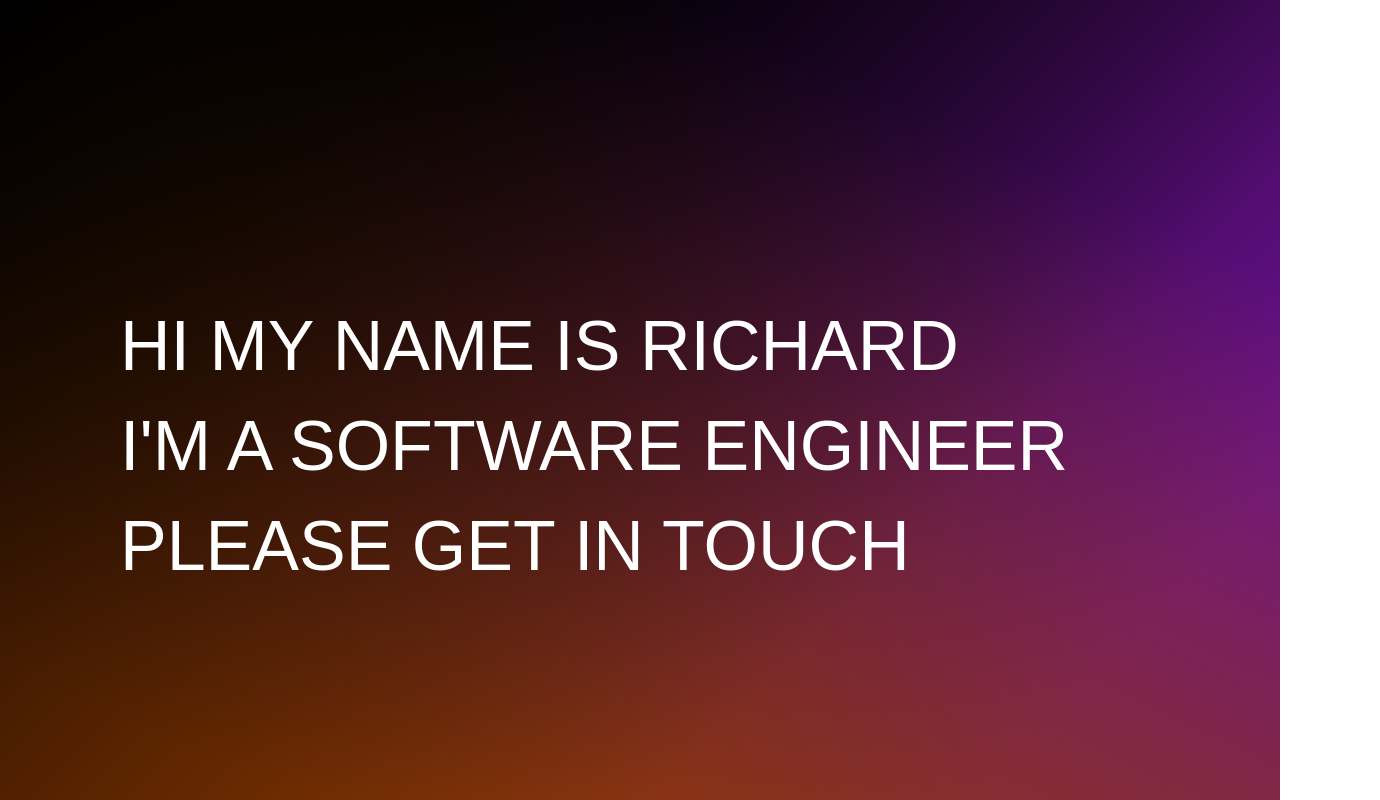
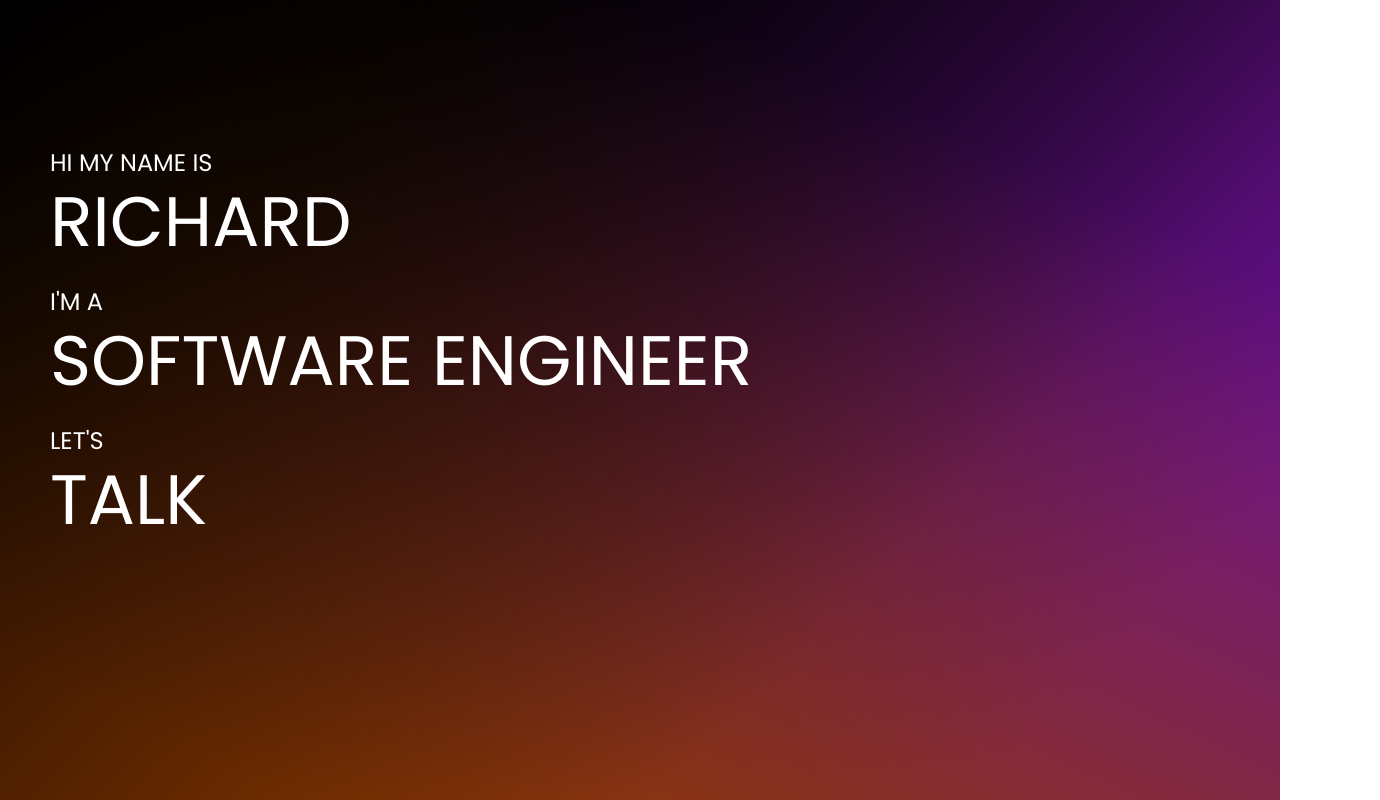
Before and after one commit to RSee07/richardsee, a React app: page / in a window 1280 px wide. Shown: the whole page, 1380 px wide, since content can reach past the window. Built offline with nearby package versions, Linux system fonts and the light colour scheme.

Commit message:
Intro page improved, allowing for removal of Intro wrapper in App

```diff
--- a/src/App.js
+++ b/src/App.js
@@ -27,24 +27,6 @@ injectGlobal`
         background-size: cover;
         background-repeat: no-repeat;
         background-attachment: fixed;
-    }
-`
-
-const RouteWrapperHome = styled.div`
-    width: 100vw;
-    box-sizing: border-box;
-    display: flex;
-    flex-direction: column;
-    justify-content: center;
-    padding-top: calc(100vh / 2.7);
-    padding-left: 20px;
-
-    @media (min-width: 600px) {
-        margin-left: 40px;
-    }
-
-    @media (min-width: 1200px) {
-        margin-left: 100px;
     }
 `
 
@@ -101,7 +83,7 @@ export default class App extends React.Component {
                         {this.state.data && routeLinks}
                         <Route
                             path="/"
-                            render={() => <RouteWrapperHome marginLeft ><Intro /></RouteWrapperHome>}
+                            render={() => <Intro />}
                         />
                     </Switch>
                 </ScrollToTop>
--- a/src/components/pages/Contact.js
+++ b/src/components/pages/Contact.js
@@ -25,11 +25,12 @@ const Icon = styled(FontAwesomeIcon)`
 `
 
 const Link = styled.a`
+    font-family: 'Poppins', sans-serif;
     color: ${color.white};
     padding-left: 15px;
     margin: 0;
     display: block;
-    font-size: 18px;
+    font-size: 16px;
     text-decoration: none;
 `
 
--- a/src/components/pages/Intro.js
+++ b/src/components/pages/Intro.js
@@ -1,22 +1,36 @@
 import React, { Fragment } from 'react'
 import { Link } from 'react-router-dom'
 import styled from 'styled-components'
+import { P } from '../Text'
 import { color } from '../Helper'
 
+const Wrapper = styled.div`
+    width: 100vw;
+    box-sizing: border-box;
+    padding-top: calc(100vh / 5.5);
+    padding-left: 30px;
+
+    @media (min-width: 400px) {
+        padding-left: 50px;
+    }
+`
+
 const Nav = styled(Link)`
-    margin: 10px 0;
+    font-family: 'Poppins', sans-serif;
+    margin: 0 0 20px;
     color: ${color.white};
     display: block;
     text-decoration: none;
-    font-size: 20px;
+    font-size: 40px;
+    line-height: 1.2;
     transition: all .15s ease-in-out;
 
     @media (min-width: 375px) {
-        font-size: 23px;
+        font-size: 46px;
     }
 
-    @media (min-width: 414px) {
-        font-size: 26px;
+    @media (min-width: 400px) {
+        font-size: 50px;
     }
 
     @media (min-width: 600px) {
@@ -37,12 +51,25 @@ const Nav = styled(Link)`
     }
 `
 
+const IntroP = P.extend`
+    @media (min-width: 375px) {
+        font-size: 20px;
+    }
+
+    @media (min-width: 400px) {
+        font-size: 24px;
+    }
+`
+
 const Intro = () => (
-    <Fragment>
-        <Nav to="/about">HI MY NAME IS RICHARD</Nav>
-        <Nav to="/work">I'M A SOFTWARE ENGINEER</Nav>
-        <Nav to="/contact">PLEASE GET IN TOUCH</Nav>
-    </Fragment>
+    <Wrapper>
+        <IntroP>HI MY NAME IS</IntroP>
+        <Nav to="/about">RICHARD</Nav>
+        <IntroP>I'M A</IntroP>
+        <Nav to="/work">SOFTWARE ENGINEER</Nav>
+        <IntroP>LET'S</IntroP>
+        <Nav to="/contact">TALK</Nav>
+    </Wrapper>
 )
 
 export default Intro
```
